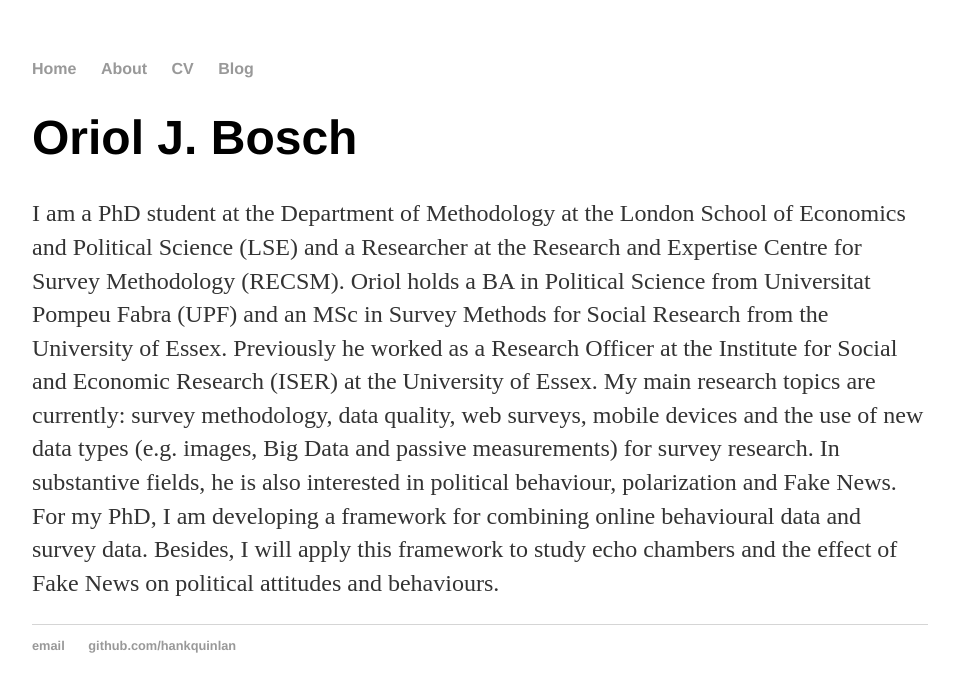
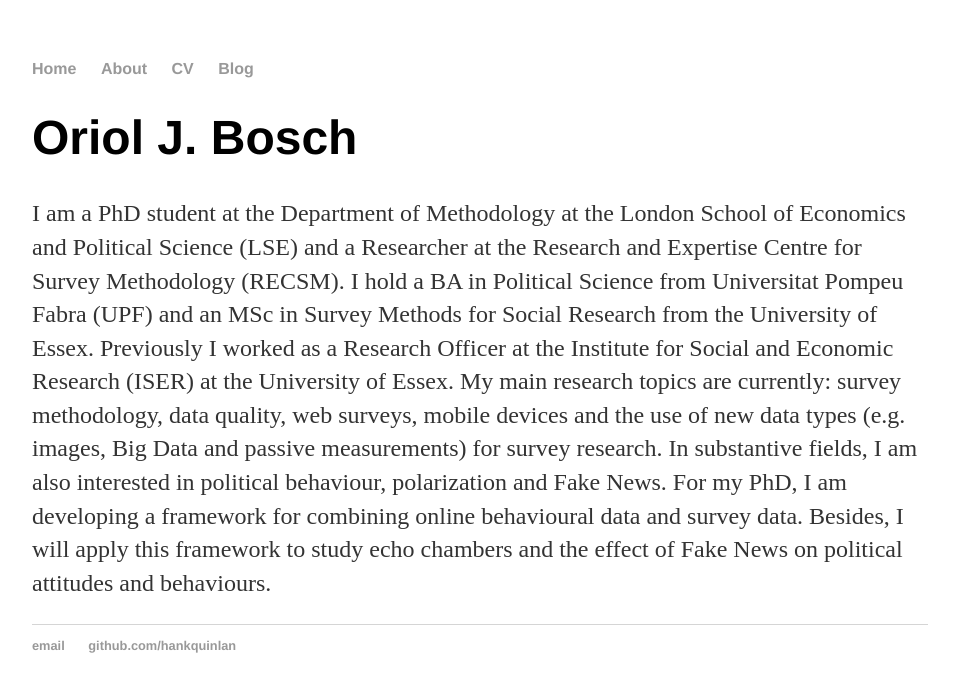
Before and after one commit to orioljbosch/orioljboschv2.github.io, a Jekyll site: the page built from index.html, in a window 1280 px wide. Shown: the top 692 px of the page, without its empty margins (160-1119 px from the left). Built offline with Jekyll 4.4.1, drawn with Linux system fonts in a browser that asks for light colours.

Commit message:
Update index.html

```diff
--- a/index.html
+++ b/index.html
@@ -5,9 +5,11 @@
 <div class="blurb">
 	<h1>Oriol J. Bosch</h1>
 	<p>
-I am a PhD student at the Department of Methodology at the London School of Economics and Political Science (LSE) and a Researcher at the Research and Expertise Centre for Survey Methodology (RECSM). Oriol holds a BA in Political Science from Universitat Pompeu Fabra (UPF) and an MSc in Survey Methods for Social Research from the University of Essex. Previously he worked as a Research Officer at the Institute for Social and Economic Research (ISER) at the University of Essex.
+I am a PhD student at the Department of Methodology at the London School of Economics and Political Science (LSE) and a Researcher at the Research and Expertise Centre for Survey Methodology (RECSM).
 
-My main research topics are currently: survey methodology, data quality, web surveys, mobile devices and the use of new data types (e.g. images, Big Data and passive measurements) for survey research. In substantive fields, he is also interested in political behaviour, polarization and Fake News.
+I hold a BA in Political Science from Universitat Pompeu Fabra (UPF) and an MSc in Survey Methods for Social Research from the University of Essex. Previously I worked as a Research Officer at the Institute for Social and Economic Research (ISER) at the University of Essex.
+
+My main research topics are currently: survey methodology, data quality, web surveys, mobile devices and the use of new data types (e.g. images, Big Data and passive measurements) for survey research. In substantive fields, I am also interested in political behaviour, polarization and Fake News.
 
 For my PhD, I am developing a framework for combining online behavioural data and survey data. Besides, I will apply this framework to study echo chambers and the effect of Fake News on political attitudes and behaviours.
 </p>
```
